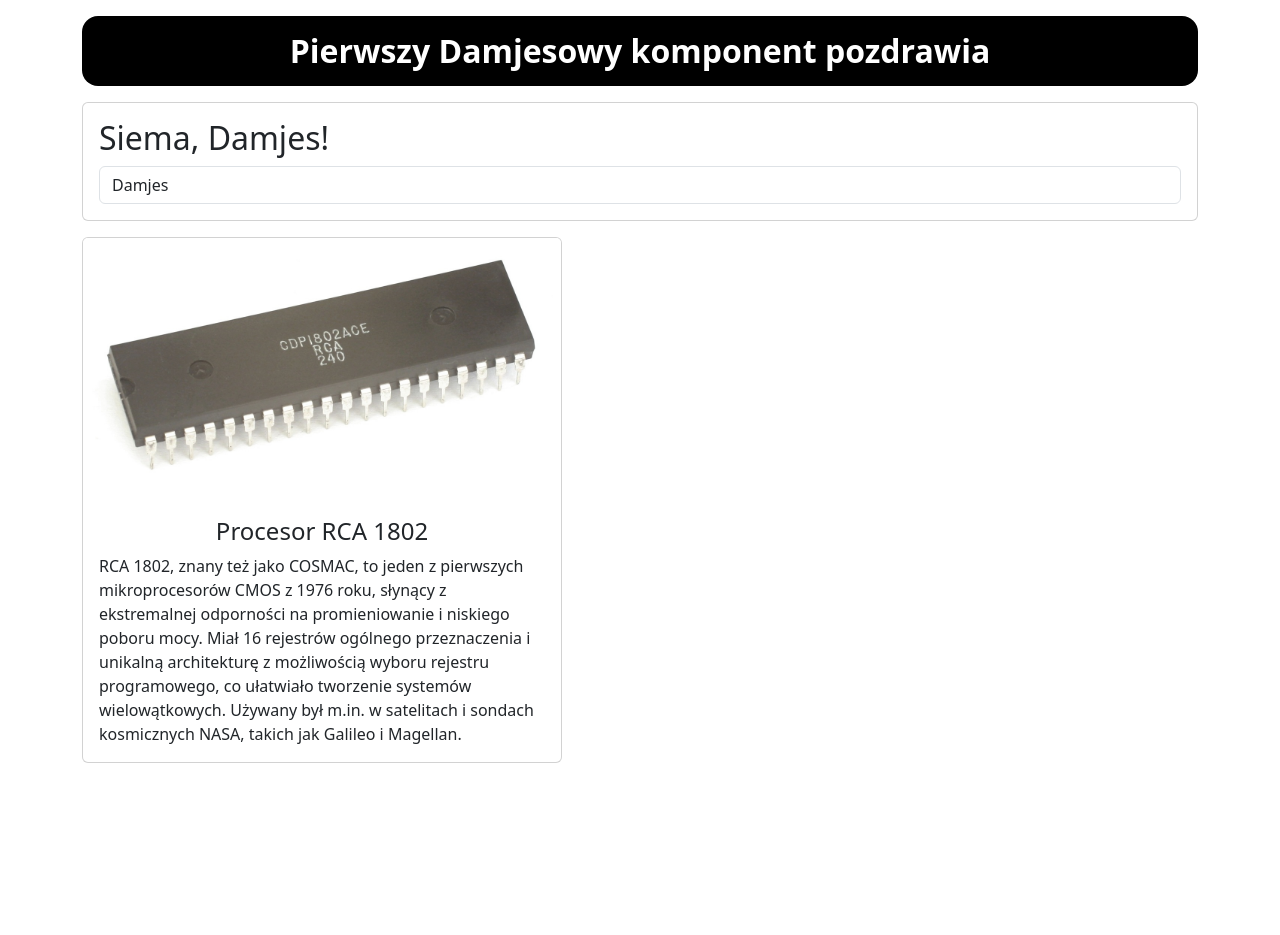
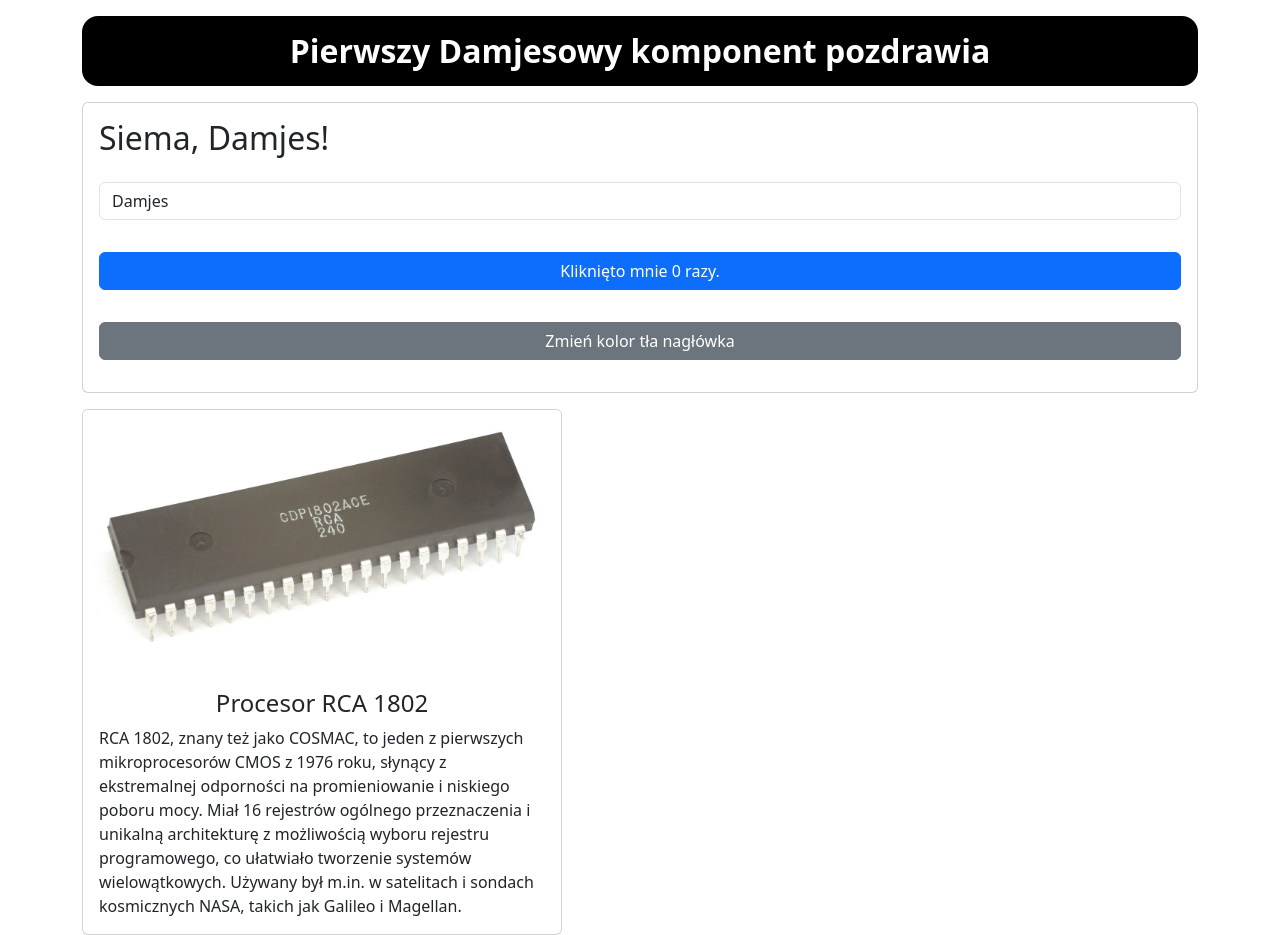
Before and after one commit to damjes/angular-pierwszy, an Angular app: page / in a window 1280 px wide. Before the commit the page ends 800 px from the top, so only its background shows below. Built offline with nearby package versions, Linux system fonts and the light colour scheme.

Commit message:
Dzisiejsze zadanko zrobione

```diff
--- a/src/app/formularzowy/formularzowy.html
+++ b/src/app/formularzowy/formularzowy.html
@@ -1,4 +1,14 @@
 <div class="card my-3 p-3">
-	<h2>Siema, {{ imie }}!</h2>
-	<input type="text" name="input-imie" id="input-imie" class="form-control" [(ngModel)]="imie">
+	<h2
+		[ngStyle]="{ 'background-color': kolorTla }"
+		[ngClass]="{ 'text-danger': wielokrotnieKlikniete }">
+		Siema, {{ imie }}!
+	</h2>
+	<input type="text" name="input-imie" id="input-imie" class="form-control my-3" [(ngModel)]="imie" />
+	<button type="button" (click)="zwieksz()" class="btn btn-primary my-3">
+		Kliknięto mnie {{ ileRazy }} razy.
+	</button>
+	<button type="button" (click)="zmienKolor()" class="btn btn-secondary my-3">
+		Zmień kolor tła nagłówka
+	</button>
 </div>
--- a/src/app/formularzowy/formularzowy.ts
+++ b/src/app/formularzowy/formularzowy.ts
@@ -1,12 +1,27 @@
 import { Component } from '@angular/core';
+import { NgClass, NgStyle } from '@angular/common';
 import { FormsModule } from '@angular/forms';
 
 @Component({
   selector: 'app-formularzowy',
-  imports: [FormsModule],
+  imports: [NgClass, NgStyle, FormsModule],
   templateUrl: './formularzowy.html',
   styleUrl: './formularzowy.sass',
 })
 export class Formularzowy {
   imie: string = 'Damjes';
+  ileRazy: number = 0;
+  kolorTla: string = 'white';
+  wielokrotnieKlikniete: boolean = false;
+
+  zwieksz() {
+    this.ileRazy++;
+    if (this.ileRazy % 5 === 0) {
+      this.wielokrotnieKlikniete = true;
+    }
+  }
+
+  zmienKolor() {
+    this.kolorTla = this.kolorTla === 'white' ? 'lightblue' : 'white';
+  }
 }
```
